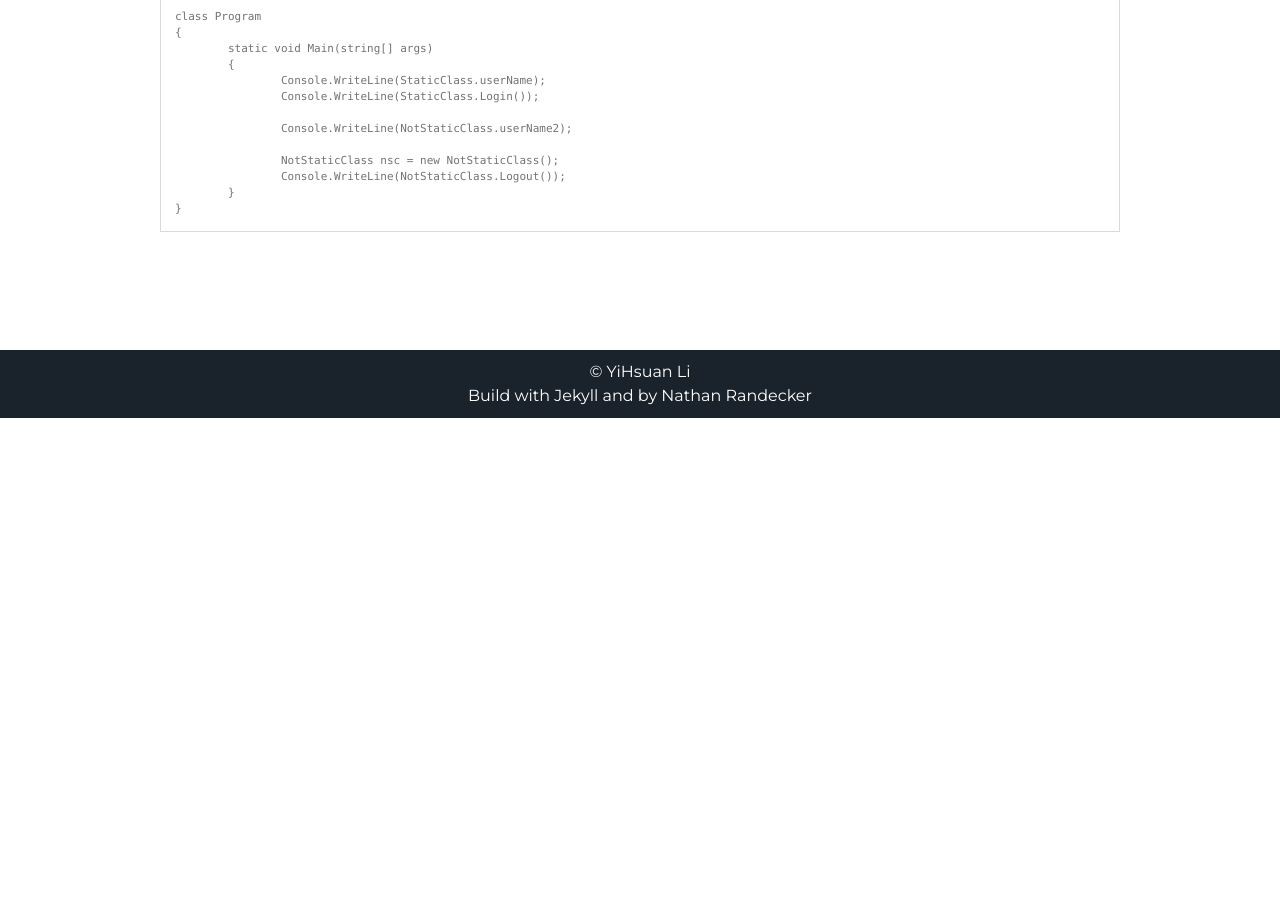
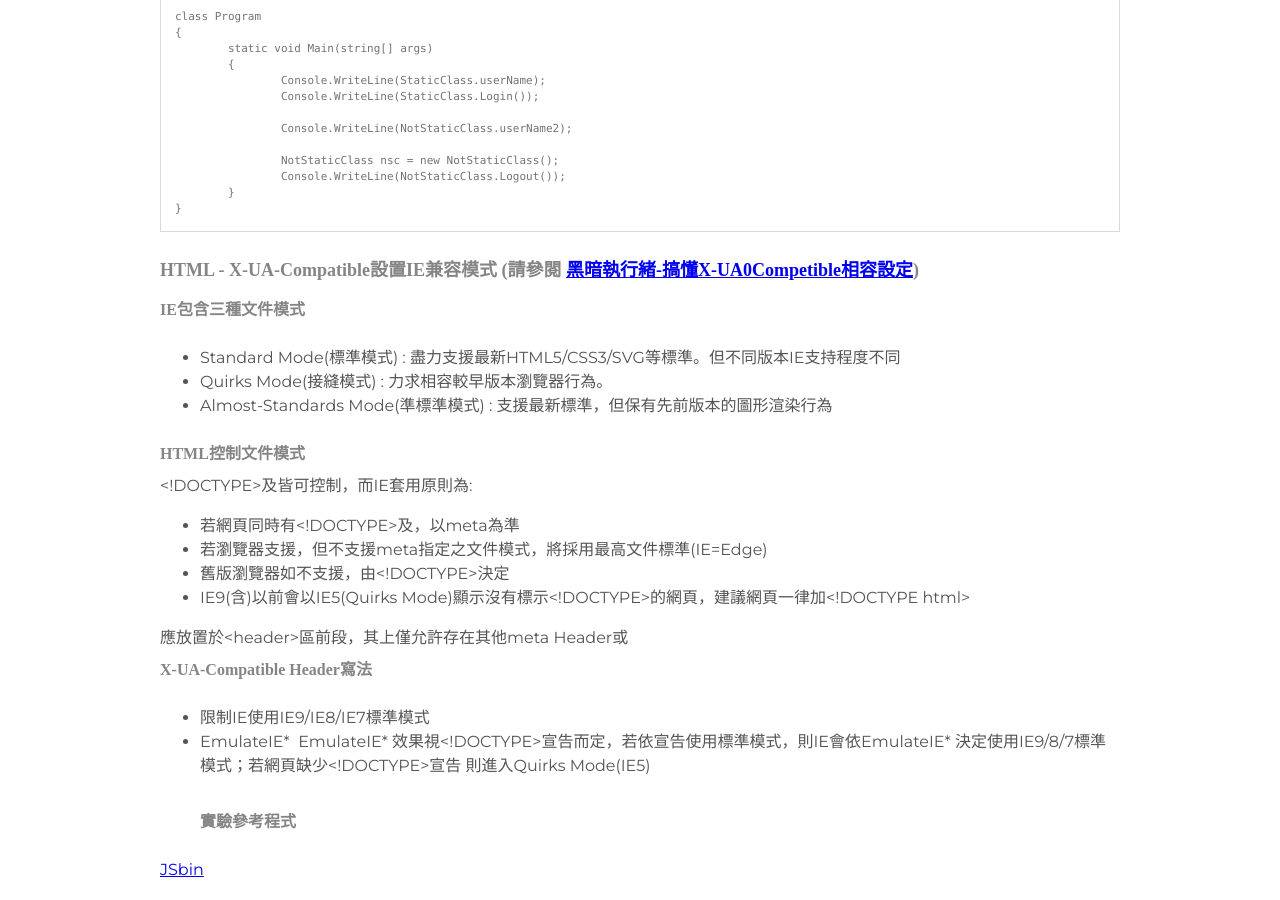
Before and after one commit to YiHsuanLi0113/YiHsuanLi0113.github.io, a Jekyll site: the page built from index.md, in a window 1280 px wide and 900 px high, scrolled down 10421 px. Built offline with Jekyll 4.4.1, drawn with Linux system fonts in a browser that asks for light colours; our own code applies the rules of GitHub Pages for plain Markdown files; before the commit the page ends 10839 px from its top, so only the background shows below that.

Commit message:
新增 - HTML X-UA-Compatible

````diff
--- a/index.md
+++ b/index.md
@@ -536,3 +536,41 @@ class Program
 	}
 }
 ```
+
+
+
+### HTML - X-UA-Compatible設置IE兼容模式 (請參閱 [黑暗執行緒-搞懂X-UA0Competible相容設定](http://blog.darkthread.net/post-2016-05-26-x-ua-compatible-setting.aspx))
+
+#### IE包含三種文件模式
+
+* Standard Mode(標準模式) : 盡力支援最新HTML5/CSS3/SVG等標準。但不同版本IE支持程度不同
+* Quirks Mode(接縫模式) : 力求相容較早版本瀏覽器行為。
+* Almost-Standards Mode(準標準模式) : 支援最新標準，但保有先前版本的圖形渲染行為
+
+#### HTML控制文件模式
+
+<!DOCTYPE>及<meta http-equiv="X-UA-Compatible">皆可控制，而IE套用原則為:
+
+* 若網頁同時有<!DOCTYPE>及<meta http-equiv="X-UA-Compatible">，以meta為準
+* 若瀏覽器支援<meta http-equiv="X-UA-Compatible">，但不支援meta指定之文件模式，將採用最高文件標準(IE=Edge)
+* 舊版瀏覽器如不支援<meta http-equiv="X-UA-Compatible">，由<!DOCTYPE>決定
+* IE9(含)以前會以IE5(Quirks Mode)顯示沒有標示<!DOCTYPE>的網頁，建議網頁一律加<!DOCTYPE html>
+
+<meta http-equiv="X-UA-Compatible">應放置於<header>區前段，其上僅允許存在其他meta Header或<title>
+
+#### X-UA-Compatible Header寫法
+
+* 限制IE使用IE9/IE8/IE7標準模式
+  <meta http-equiv="X-UA-Compatible" content="IE=9">
+  <meta http-equiv="X-UA-Compatible" content="IE=8">
+  <meta http-equiv="X-UA-Compatible" content="IE=7">
+
+* EmulateIE*
+  EmulateIE* 效果視<!DOCTYPE>宣告而定，若依宣告使用標準模式，則IE會依EmulateIE* 決定使用IE9/8/7標準模式；若網頁缺少<!DOCTYPE>宣告   則進入Quirks Mode(IE5)
+  <meta http-equiv="X-UA-Compatible" content="IE=EmulateIE9">
+  <meta http-equiv="X-UA-Compatible" content="IE=EmulateIE8">
+  <meta http-equiv="X-UA-Compatible" content="IE=EmulateIE7">
+
+#### 實驗參考程式
+
+[JSbin](http://jsbin.com/ozejuk/1/edit?html,output)
````
